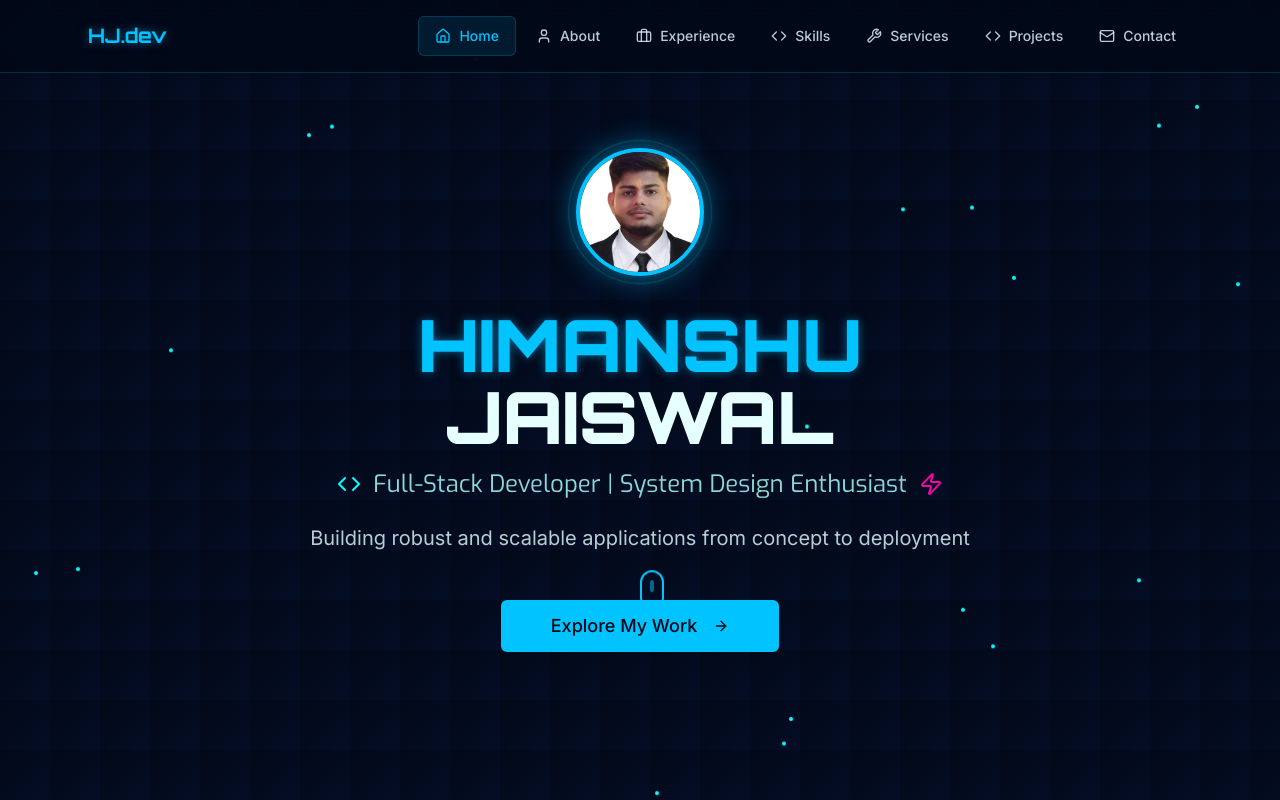
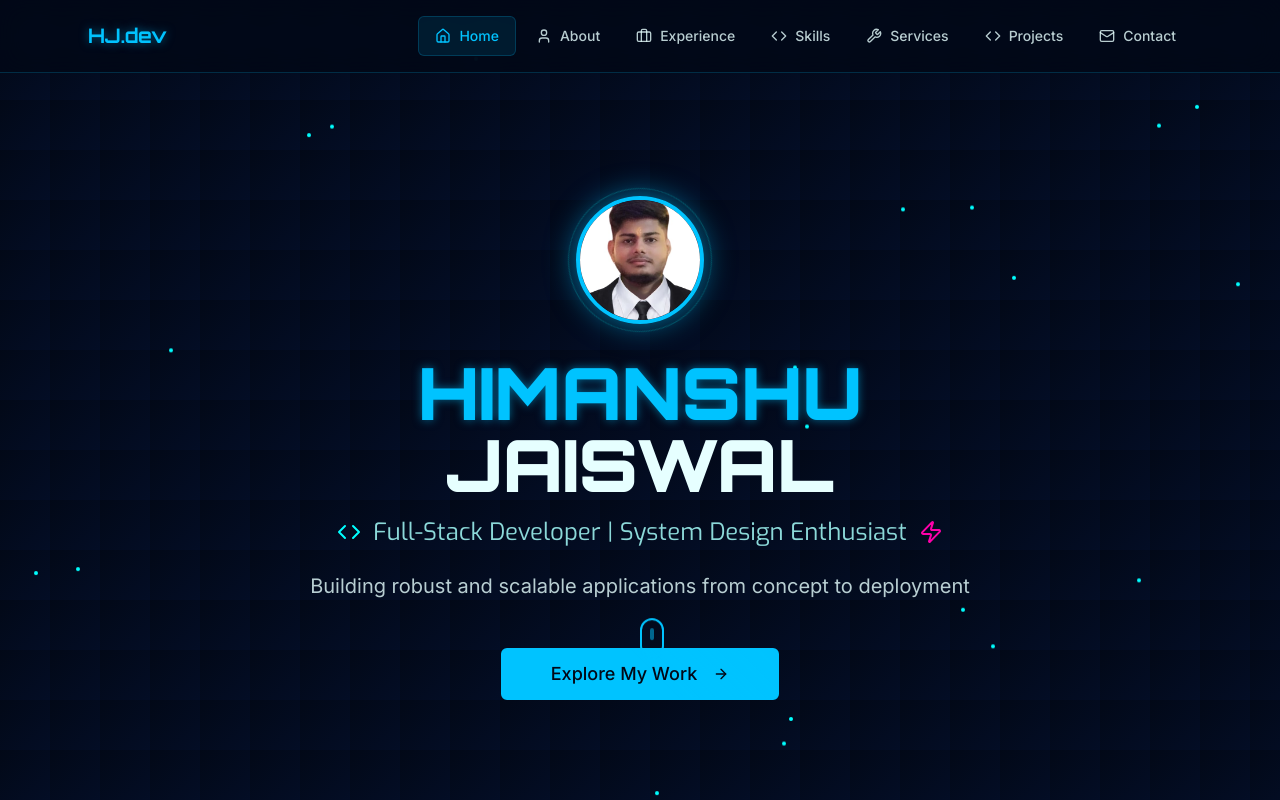
Before and after one commit to masterhj/hjdev, a React (Vite) app: page / in a window 1280 px wide. Shown: the top 800 px of the page. Built offline with nearby package versions, Linux system fonts and the light colour scheme.

Commit message:
Fix: Adjust spacing in hero section
Add space between the header and the circular profile image to prevent overlap.

```diff
--- a/src/components/Hero.tsx
+++ b/src/components/Hero.tsx
@@ -37,7 +37,7 @@ const Hero = () => {
       </div>
 
       {/* Content */}
-      <div className="relative z-20 text-center px-6 max-w-4xl mx-auto">
+      <div className="relative z-20 text-center px-6 max-w-4xl mx-auto pt-24">
         {/* Profile Image */}
         <div className="mb-8 flex justify-center">
           <div className="relative">
```
